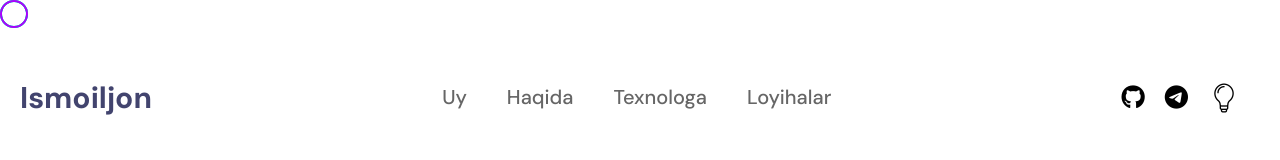
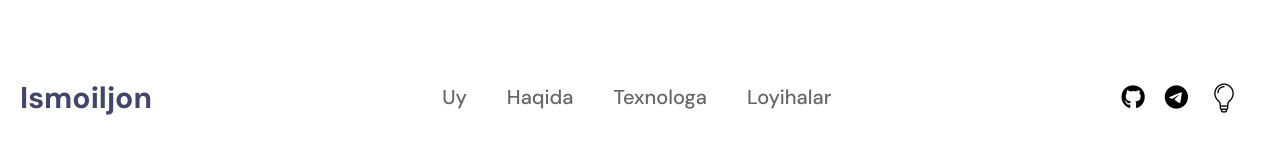
Before and after one commit to Yusupov-Ismoiljon/portfolio, a React (Vite) app: page / in a window 1280 px wide. Shown: the top 160 px of the page. Built offline with nearby package versions, Linux system fonts and the light colour scheme.

Commit message:
add divStyle

```diff
--- a/src/components/Footer.jsx
+++ b/src/components/Footer.jsx
@@ -1,34 +1,50 @@
-import React, { useState } from 'react';
-
+import React, { useState, useEffect } from 'react'
 const Footer = () => {
 
   const [posX, setPosX] = useState(0);
   const [posY, setPosY] = useState(0);
+  const [scale, setScale] = useState(1);
 
-  document.addEventListener("mousemove", (e) => {
-    setPosX(e.pageX);
-    setPosY(e.pageY);
-  })
+  useEffect(() => {
+    const handleMouseMove = (e) => {
+      setPosX(e.pageX);
+      setPosY(e.pageY);
+    };
 
-  const divStyle1 = {
-    transform: `translateY(${posY}px) translateX(${posX}px)`,
-    transition: 'transform 0.3s linear',
-  };
+    document.addEventListener("mousemove", handleMouseMove);
 
-  const divStyle2 = {
-    transform: `translateY(${posY}px) translateX(${posX}px)`,
-    transition: 'transform 0.5s linear',
-  };
-
-  const divStyle3 = {
-    transform: `translateY(${posY}px) translateX(${posX}px)`,
-    transition: 'transform 0.7s linear',
-  };
+    return () => {
+      document.removeEventListener("mousemove", handleMouseMove);
+    };
+  }, []);
 
 
+  const divStyle = {
+    transform: `translateY(${posY}px) translateX(${posX}px) scale(${scale})`,
+  };
+  const divStyle1 = {
+    transform: `translateY(${posY + 12}px) translateX(${posX + 12}px) scale(${scale})`,
+  };
+  const handleMouseDown = () => {
+    setScale(2);
+  }
+  const handleMouseUp = () => {
+    setScale(1)
+  }
+
+  useEffect(() => {
+    document.querySelectorAll('li, a, .kun').forEach((e) => {
+      e.classList.add('z-40')
+      e.addEventListener("mouseenter", handleMouseDown);
+
+      e.addEventListener("mouseleave", handleMouseUp);
+
+    });
+    document.querySelectorAll('.logo-rasm')
+  }, []);
 
   return (
-    <div className='dark:bg-black'>
+    <div className=' dark:bg-black'>
       <div className='w-full max-w-[1440px] px-5 mx-auto py-20'>
         <div className='flex items-center justify-between mb-20'>
           <div className='flex items-center'>
@@ -39,11 +55,11 @@ const Footer = () => {
           <div className='flex items-center md:gap-10 sm:gap-5 gap-2'>
             <a className='text-lg dark:text-white' href="tel:+998932598079">
               <i className="fa-solid fa-phone fa-lg lg:hidden inline-block"></i>
-              <span className='lg:block hover dark-hover dark:text-white hidden transition duration-300'>+998 93 259 80 79</span>
+              <span className='lg:block  dark:text-white hidden transition duration-300'>+998 93 259 80 79</span>
             </a>
-            <a target='_blank' className='text-lg' href="mailo:yusupovismoiljon1204@gmail.com">
+            <a target='_blank' className='text-lg' href="mailto:yusupovismoiljon1204@gmail">
               <i className="fa-solid fa-envelope fa-lg lg:hidden inline-block"></i>
-              <span className='hover dark-hover dark:text-white lg:inline-block hidden transition duration-300'>yusupovismoiljon1204@gmail</span>
+              <span className='dark:text-white lg:inline-block hidden transition duration-300'>yusupovismoiljon1204@gmail</span>
             </a>
             <div className='flex gap-5'>
               <a target='_blank' href="https://github.com/iyiy2008">
@@ -59,28 +75,31 @@ const Footer = () => {
           <nav className='inline-block '>
             <ul className='md:flex items-center gap-5'>
               <li>
-                <a className='font-medium text-xl nav-link-color dark:text-white leading-6 hover dark-hover transition-all duration-300' href="#uy">Uy</a>
+                <a className='font-medium text-xl nav-link-color dark:text-white leading-6  transition-all duration-300' href="#uy">Uy</a>
               </li>
               <li>
-                <a className='font-medium text-xl nav-link-color dark:text-white leading-6 hover dark-hover transition duration-300' href="#ha">Haqida</a>
+                <a className='font-medium text-xl nav-link-color dark:text-white leading-6  transition duration-300' href="#ha">Haqida</a>
               </li>
               <li>
-                <a className='font-medium text-xl nav-link-color dark:text-white leading-6 hover dark-hover transition duration-300' href="#te">Texnologa</a>
+                <a className='font-medium text-xl nav-link-color dark:text-white leading-6  transition duration-300' href="#te">Texnologiya</a>
               </li>
               <li>
-                <a className='font-medium text-xl nav-link-color dark:text-white leading-6 hover dark-hover transition duration-300' href="#lo">Loyihalar</a>
+                <a className='font-medium text-xl nav-link-color dark:text-white leading-6  transition duration-300' href="#lo">Loyihalar</a>
               </li>
             </ul>
           </nav>
 
         </div>
       </div>
+      <div style={divStyle} className='a w-7 h-7 circle-shape-style absolute top-0 flex justify-center items-center z-10 rounded-full'>
 
-      <div style={divStyle1} className="circle-shape-style1 w-7 h-7 rounded-full border-2 border-deep-orange-500 absolute top-0"></div>
-      <div style={divStyle2} className="circle-shape-style2 w-7 h-7 rounded-full border-2 border-deep-orange-500 absolute top-0"></div>
-      <div style={divStyle3} className="circle-shape-style3 w-7 h-7 rounded-full border-2 border-deep-orange-500 absolute top-0"></div>
+      </div>
+        <div style={divStyle1} className='absolute top-0 w-1 h-1 rounded-full dark:bg-[#fff]'>
+
+        </div>
+
     </div>
   )
 }
 
-export default Footer
+export default Footer;
```
